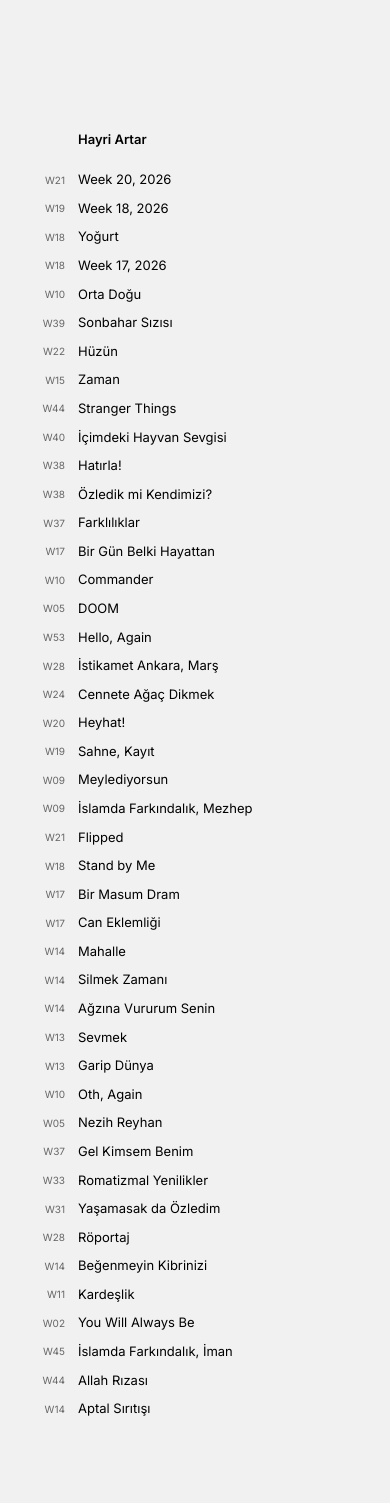
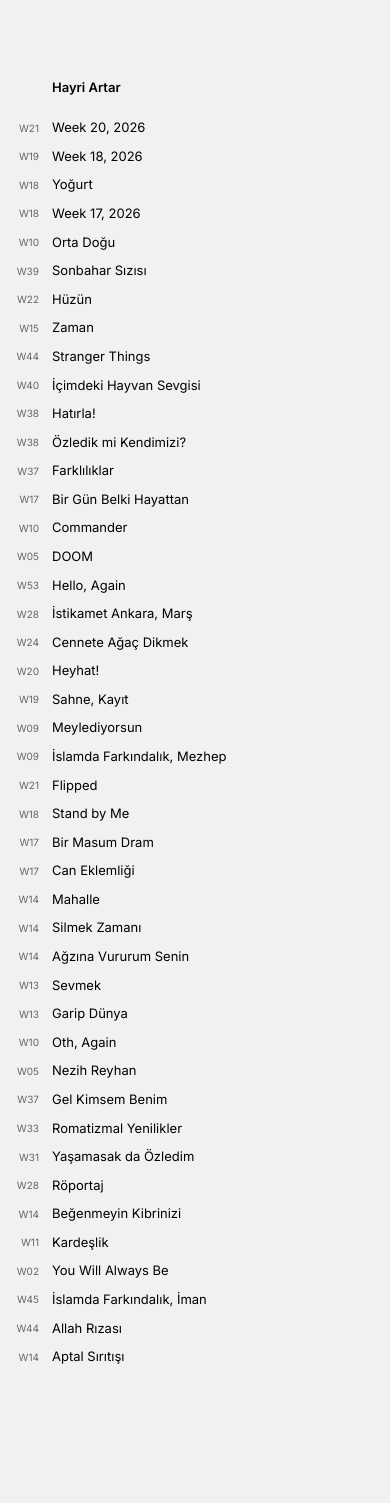
Before and after one commit to hayriartar/hayriartar.github.io, a Jekyll site: the page built from index.html, in a window 390 px wide. Built offline with Jekyll 4.4.1, drawn with Linux system fonts in a browser that asks for light colours; after the commit the page ends 1425 px from its top, so only the background shows below that.

Commit message:
Update custom.css

```diff
--- a/assets/css/custom.css
+++ b/assets/css/custom.css
@@ -122,8 +122,8 @@ h1 {
 }
 @media (max-width: 600px) {
     body {
-         padding: 6rem;
-        padding-top:10rem;
+         padding: 4rem;
+        padding-top:6rem;
     }
 
 
```
